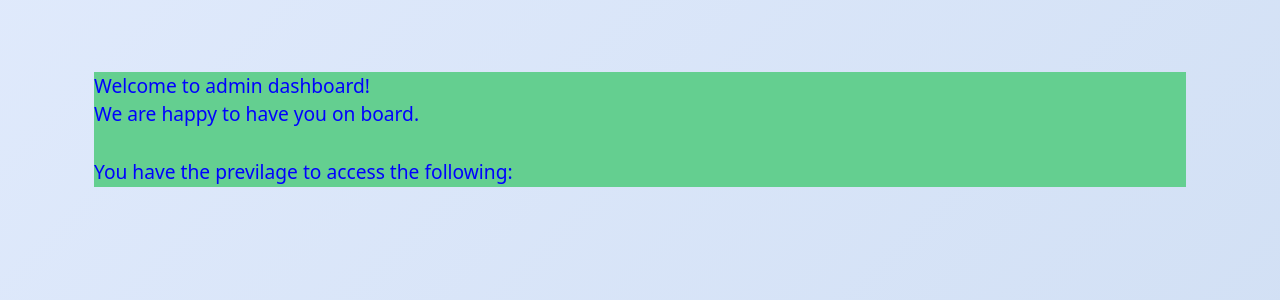
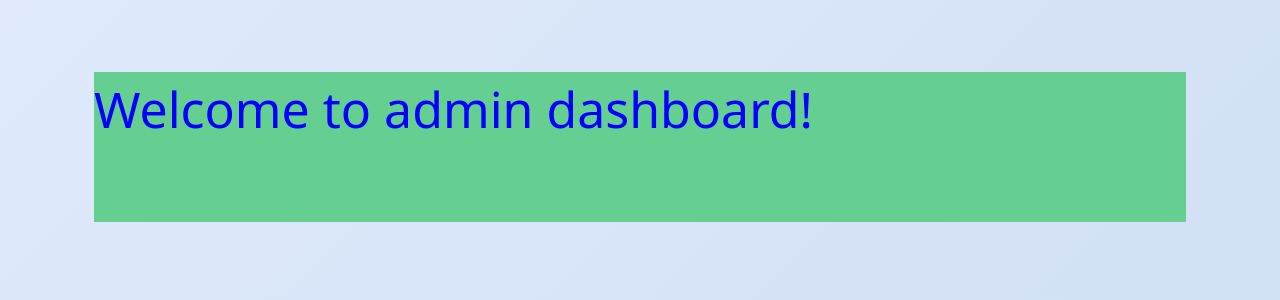
Before and after one commit to Wafula206/Employee_management_system, a Django app: page /admin-profile/ in a window 1280 px wide. Shown: the part 98-398 px from the top of the page. Run offline with Django 5.2, Linux system fonts and the light colour scheme; a user stored in the database is signed in.

```diff
--- a/Employee_Management/Employee_Management/templates/employees/admin_profile.html
+++ b/Employee_Management/Employee_Management/templates/employees/admin_profile.html
@@ -1,11 +1,8 @@
 {% extends 'base.html' %}
 {% block content %}
 <div class="container mt-5">
-    <p style="font-size: larger;background: rgb(100, 207, 144);color: blue;">Welcome to admin dashboard! <br>
-
-        We are happy to have you on board. <br>
+    <p style="font-size: larger;background: rgb(100, 207, 144);color: blue;font-size: 50px;">Welcome to admin dashboard! <br>
 <br>
-        You have the previlage to access the following: <br>
     </p>
 </div>
 <div>
```
